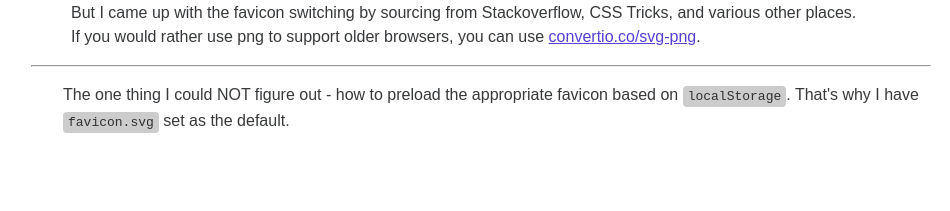
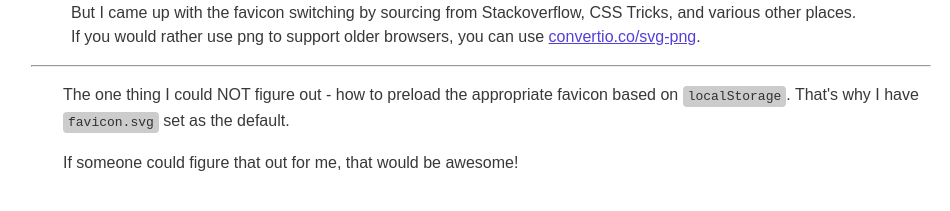
Before and after one commit to jjaimealeman/my-theme-switcher, a plain HTML site: page docs/index.html in a window 1280 px wide. Shown: the part 506-717 px from the top of the page, without its empty margins (159-1109 px from the left). Drawn offline with Linux system fonts and the light colour scheme.

```diff
--- a/docs/index.html
+++ b/docs/index.html
@@ -44,6 +44,7 @@
             </ul>
             <hr />
             <p>The one thing I could NOT figure out - how to preload the appropriate favicon based on <code>localStorage</code>. That's why I have <code>favicon.svg</code> set as the default.</p>
+            <p>If someone could figure that out for me, that would be awesome!</p>
         </div>
         <script src="scripts/app.js"></script>
     </body>
```
Also changed, not shown: 1 other file.
